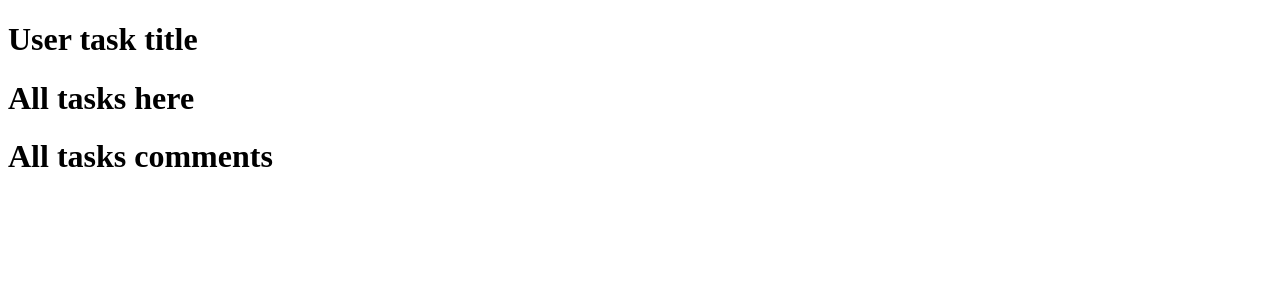
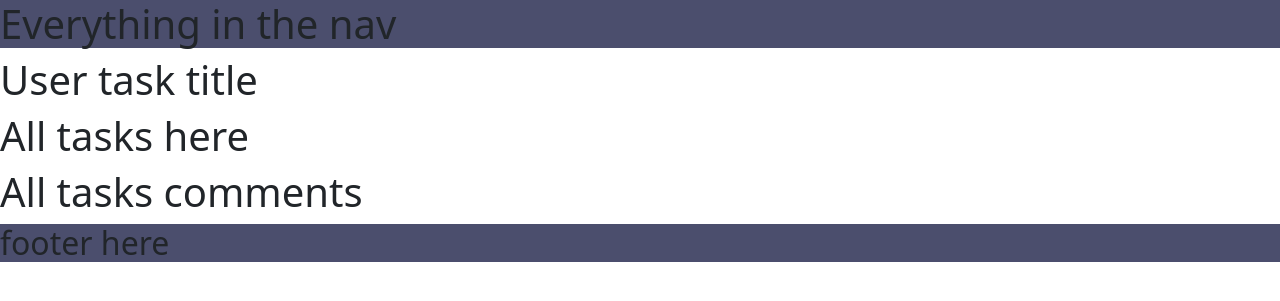
Before and after one commit to Timalexanderandersson/Task-Reminder, a Django app: page / in a window 1280 px wide. Shown: the top 301 px of the page. Run offline with Django 5.2, Linux system fonts and the light colour scheme; data that the repository does not hold is empty.

Commit message:
Created base in templates,static/css/style.css, task_app/templates/index.html and delete the other html file, and in settings for static

```diff
--- /dev/null
+++ b/static/css/style.css
@@ -0,0 +1,12 @@
+
+
+/*Navbar and footer color*/
+.navbars-color{
+    background-color: #4b4e6d;
+}
+
+/*Main*/
+
+.cool-color-here{
+    background-color: white;
+}
--- a/task_app/templates/task_list_here.html
+++ b/task_app/templates/index.html
@@ -1,13 +1,9 @@
-<!DOCTYPE html>
-<html lang="en">
+{% extends "base.html" %}
 
-<head>
-    <meta charset="UTF-8">
-    <meta name="viewport" content="width=device-width, initial-scale=1.0">
-    <title>Views</title>
-</head>
+{% load static %}
 
-<body>
+{% block content%}
+
 
     <h1>User task title</h1>
     {% for users in user %}
@@ -31,7 +27,4 @@
     <p>{{ comment.created_at }}</p>
     {% endfor %}
 
-
-</body>
-
-</html>
+    {% endblock %}
--- a/task_app/urls.py
+++ b/task_app/urls.py
@@ -2,6 +2,6 @@ from . import views
 from django.urls import path
 
 urlpatterns = [
-    path('', views.Userforviews, name='Home'),
+    path('', views.Userforviews, name='Homepage'),
 
 ]
--- a/task_app/views.py
+++ b/task_app/views.py
@@ -7,8 +7,9 @@ def Userforviews(request):
     user = Taskmodel.objects.all()
     user_task = UserTask.objects.all()
     task_comment = Taskcomment.objects.all()
+    template_name = "task_app/index.html"
 
-    return render(request, 'task_list_here.html', {
+    return render(request, 'index.html', {
         'user': user,
         'user_task': user_task,
         'task_comment': task_comment,
--- a/task_reminder/settings.py
+++ b/task_reminder/settings.py
@@ -18,6 +18,7 @@ if os.path.isfile('env.py'):
 
 # Build paths inside the project like this: BASE_DIR / 'subdir'.
 BASE_DIR = Path(__file__).resolve().parent.parent
+TEMPLATES_DIR = os.path.join(BASE_DIR, 'templates')
 
 
 # Quick-start development settings - unsuitable for production
@@ -28,7 +29,7 @@ BASE_DIR = Path(__file__).resolve().parent.parent
 SECRET_KEY = os.environ.get("SECRET_KEY")
 
 # SECURITY WARNING: don't run with debug turned on in production!
-DEBUG = False
+DEBUG = True
 
 ALLOWED_HOSTS = ['8000-timalexande-taskreminde-mddohvsghkw.ws.codeinstitute-ide.net','.herokuapp.com']
 
@@ -60,7 +61,7 @@ ROOT_URLCONF = 'task_reminder.urls'
 TEMPLATES = [
     {
         'BACKEND': 'django.template.backends.django.DjangoTemplates',
-        'DIRS': [],
+        'DIRS': [TEMPLATES_DIR],
         'APP_DIRS': True,
         'OPTIONS': {
             'context_processors': [
@@ -129,6 +130,7 @@ USE_TZ = True
 # Static files (CSS, JavaScript, Images)
 # https://docs.djangoproject.com/en/5.1/howto/static-files/
 
+STATICFILES_DIRS =[os.path.join(BASE_DIR, 'static'),]
 STATIC_URL = 'static/'
 
 # Default primary key field type
--- /dev/null
+++ b/templates/base.html
@@ -0,0 +1,31 @@
+{% load static %}
+
+{% url 'Homepage' as Homepage_url %}
+
+<!DOCTYPE html>
+<html lang="en">
+<head>
+    <meta charset="UTF-8">
+    <meta name="viewport" content="width=device-width, initial-scale=1.0">
+    <!-- CSS stylesheet-->
+    <link rel="stylesheet" href="{% static 'css/style.css' %}">
+    <!--- Bootstrap -->
+    <link href="https://cdn.jsdelivr.net/npm/bootstrap@5.3.3/dist/css/bootstrap.min.css" rel="stylesheet" integrity="sha384-QWTKZyjpPEjISv5WaRU9OFeRpok6YctnYmDr5pNlyT2bRjXh0JMhjY6hW+ALEwIH" crossorigin="anonymous">
+    <title>Task Reminder</title>
+</head>
+<body>
+    <header class="navbars-color">
+      <h1>Everything in the nav</h1>
+
+    </header>
+    <main class="cool-color-here">
+        {% block content %}
+        <!-- content -->
+        {% endblock %}
+    </main>
+    <footer class="navbars-color">
+<h2>footer here</h2>
+  </footer>
+
+</body>
+</html>
```
